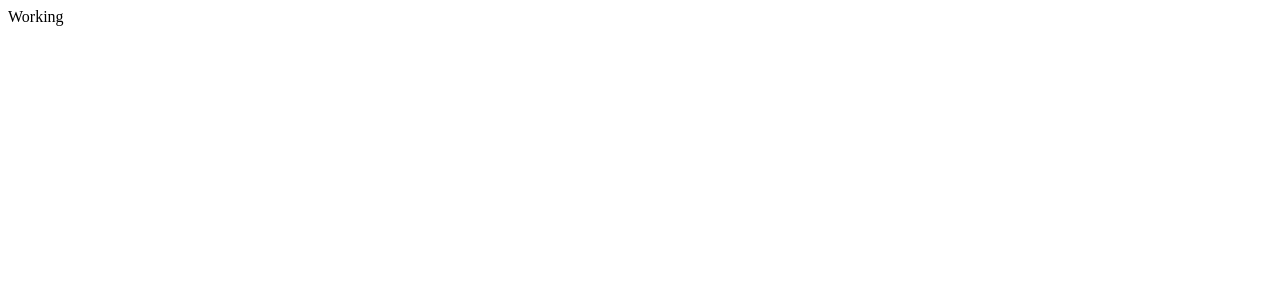
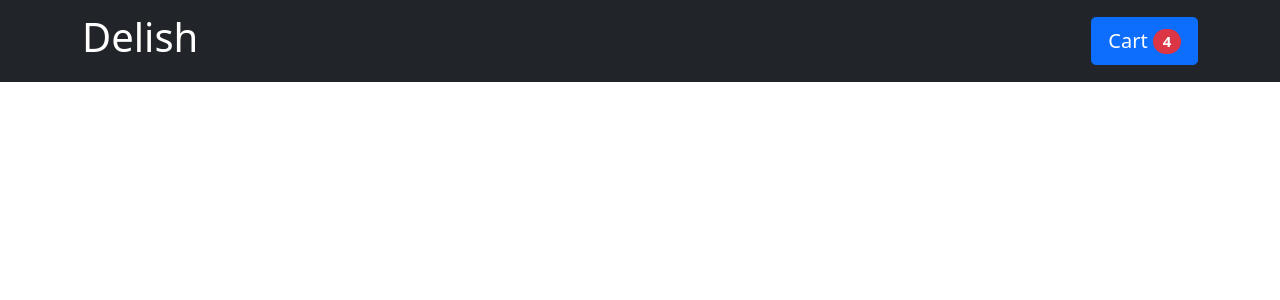
Before and after one commit to hrawat0308/Delish-Food-App, a React (Create React App) app: page / in a window 1280 px wide. Shown: the top 300 px of the page. Built offline with nearby package versions, Linux system fonts and the light colour scheme.

Commit message:
Navbar component - added navbar brand and cart button

```diff
--- a/package.json
+++ b/package.json
@@ -6,7 +6,9 @@
     "@testing-library/jest-dom": "^5.16.4",
     "@testing-library/react": "^13.3.0",
     "@testing-library/user-event": "^13.5.0",
+    "bootstrap": "^5.1.3",
     "react": "^18.2.0",
+    "react-bootstrap": "^2.4.0",
     "react-dom": "^18.2.0",
     "react-scripts": "5.0.1",
     "web-vitals": "^2.1.4"
--- a/src/App.js
+++ b/src/App.js
@@ -1,10 +1,14 @@
+import { Fragment } from "react";
+import 'bootstrap/dist/css/bootstrap.min.css';
+import 'react-bootstrap/dist/react-bootstrap';
+import NavbarComponent from "./components/Navbar-component";
 
 
 function App() {
   return (
-    <div className="App">
-      Working
-    </div>
+    <Fragment>
+       <NavbarComponent />
+    </Fragment>
   );
 }
 
--- /dev/null
+++ b/src/components/Navbar-component.js
@@ -0,0 +1,16 @@
+import { Navbar, Container, Nav, Button, Badge } from "react-bootstrap";
+
+const NavbarComponent = function(){
+    return(
+        <Navbar bg="dark" variant="dark" fixed="">
+            <Container >
+                <Navbar.Brand><h1>Delish</h1></Navbar.Brand>
+                <Nav >
+                    <Button size="lg">Cart <Badge pill bg="danger">4</Badge> </Button>
+                </Nav>
+            </Container>
+        </Navbar>
+    );
+};
+
+export default NavbarComponent;
```
Also changed, not shown: 1 other file (tests, documents, lock files or other folders).
